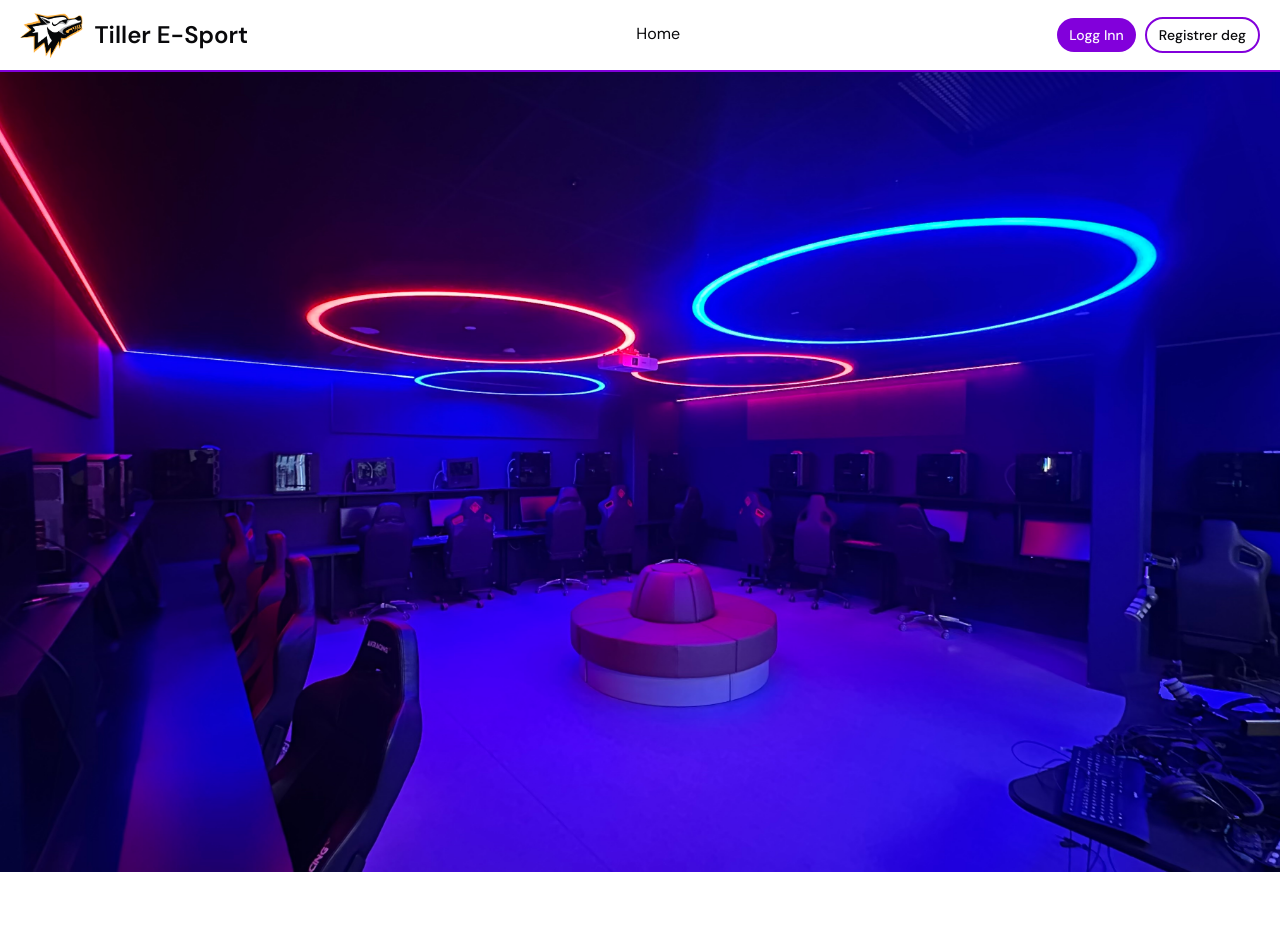
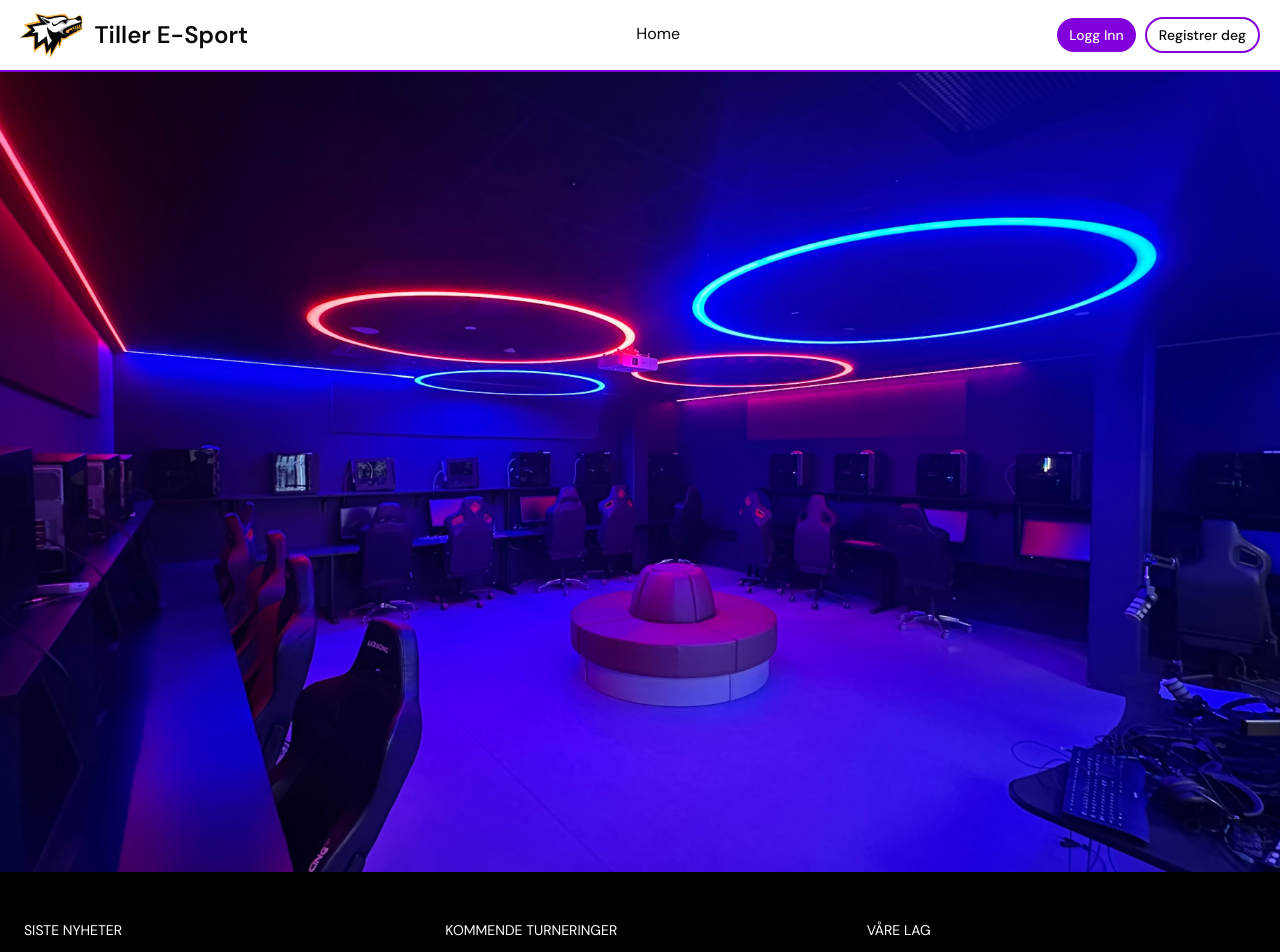
Before and after one commit to tiller-vgs/esport-webside, a Next.js app: page / in a window 1280 px wide. Shown: the top 952 px of the page. Before the commit the page ends 872 px from the top, so only its background shows below. Built offline with nearby package versions, Linux system fonts and the light colour scheme.

Commit message:
La inn advertisment for tiller esporten nederst i home pagen med siste nyheter kommeende turneringer og Våre lag

```diff
--- a/app/globals.css
+++ b/app/globals.css
@@ -137,5 +137,5 @@
   @apply border-b-2 border-primary;
 }
 html, body{
-  overflow: hidden;
+  overflow-x: hidden;
 }
--- a/app/page.tsx
+++ b/app/page.tsx
@@ -2,19 +2,38 @@ import Image from "next/image";
 
 export default function Home() {
   return (
-    <main className="relative w-full h-screen">
+    <main className="flex flex-col">
+    <div className="relative w-full h-screen">
       <Image
         src="/image0.jpeg"
-        alt="Shope"
+        alt="Shof E sport"
         fill
         className="object-cover object-[center_140%]"
       />
+      </div>
+      <section className="bg-black text-white py-12 px-6">
+        <div className="grid grid-cols-1 md:grid-cols-3 gap-8">
 
-      <div className="absolute inset-0 flex items-center justify-center">
-        <h1 className="text-white text-4xl font-bold">
-        </h1>
+          <div>
+            <h2 className="text-sm uppercase">
+              Siste Nyheter
+            </h2>
+          </div>
 
-      </div>
+          <div>
+            <h2 className="text-sm uppercase">
+              Kommende Turneringer
+            </h2>
+          </div>
+
+          <div>
+            <h2 className="text-sm uppercase">
+              Våre Lag
+            </h2>
+          </div>
+
+        </div>
+      </section>
 
     </main>
   );
```
Also changed, not shown: public/shope.png (deleted).
